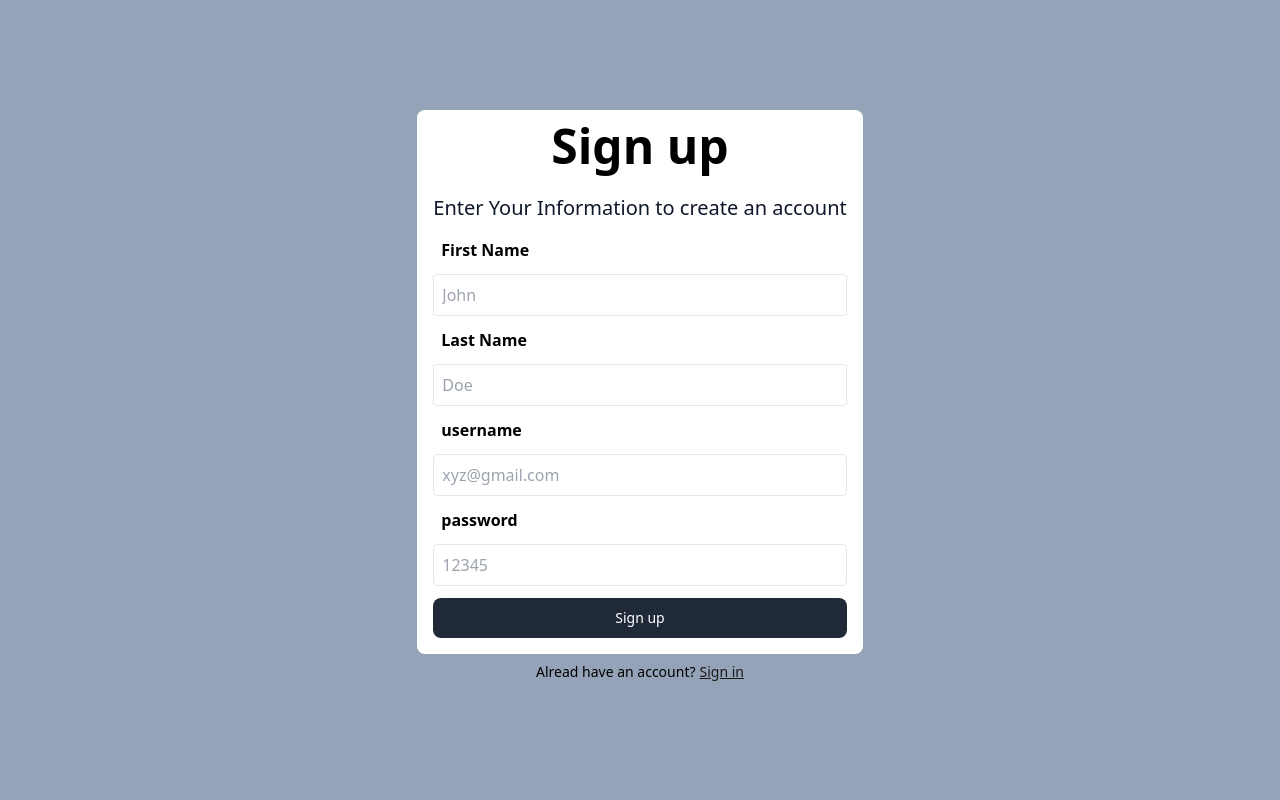
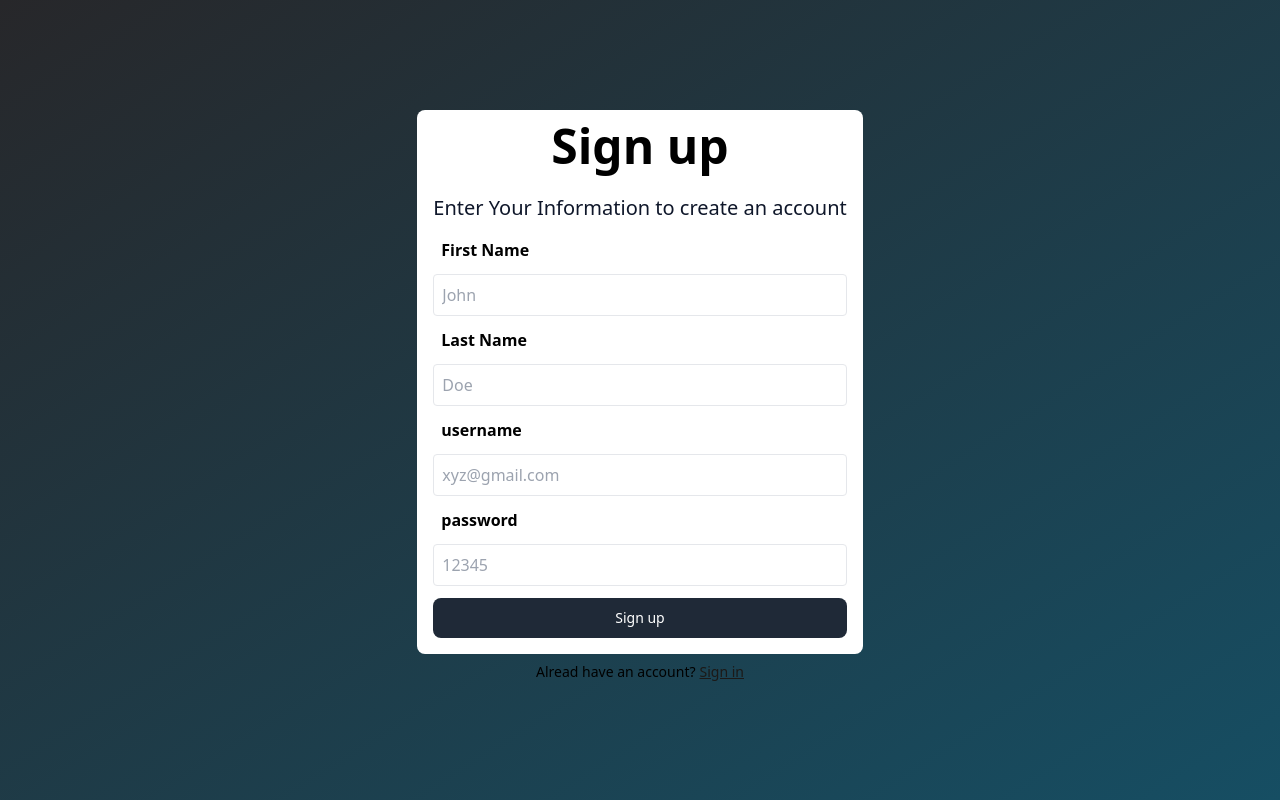
Before and after one commit to 10-abhi/Ro-Pay, a React (Vite) app in the folder frontend/: page /signup in a window 1280 px wide. Built offline with nearby package versions, Linux system fonts and the light colour scheme.

Commit message:
updating

```diff
--- a/frontend/src/pages/signup.jsx
+++ b/frontend/src/pages/signup.jsx
@@ -14,7 +14,7 @@ export function Signup (){
     const [password , setPassword] = useState("");
     const navigate = useNavigate();
 
-    return <div className="flex justify-center h-screen w-screen bg-slate-400">
+    return <div className="flex justify-center h-screen w-screen bg-gradient-to-tl from-cyan-900 to-zinc-800">
 
         <div className="flex flex-col justify-center">
             <div className="rounded-lg bg-white w-90 text-center p-2 h-max px-4">
```
